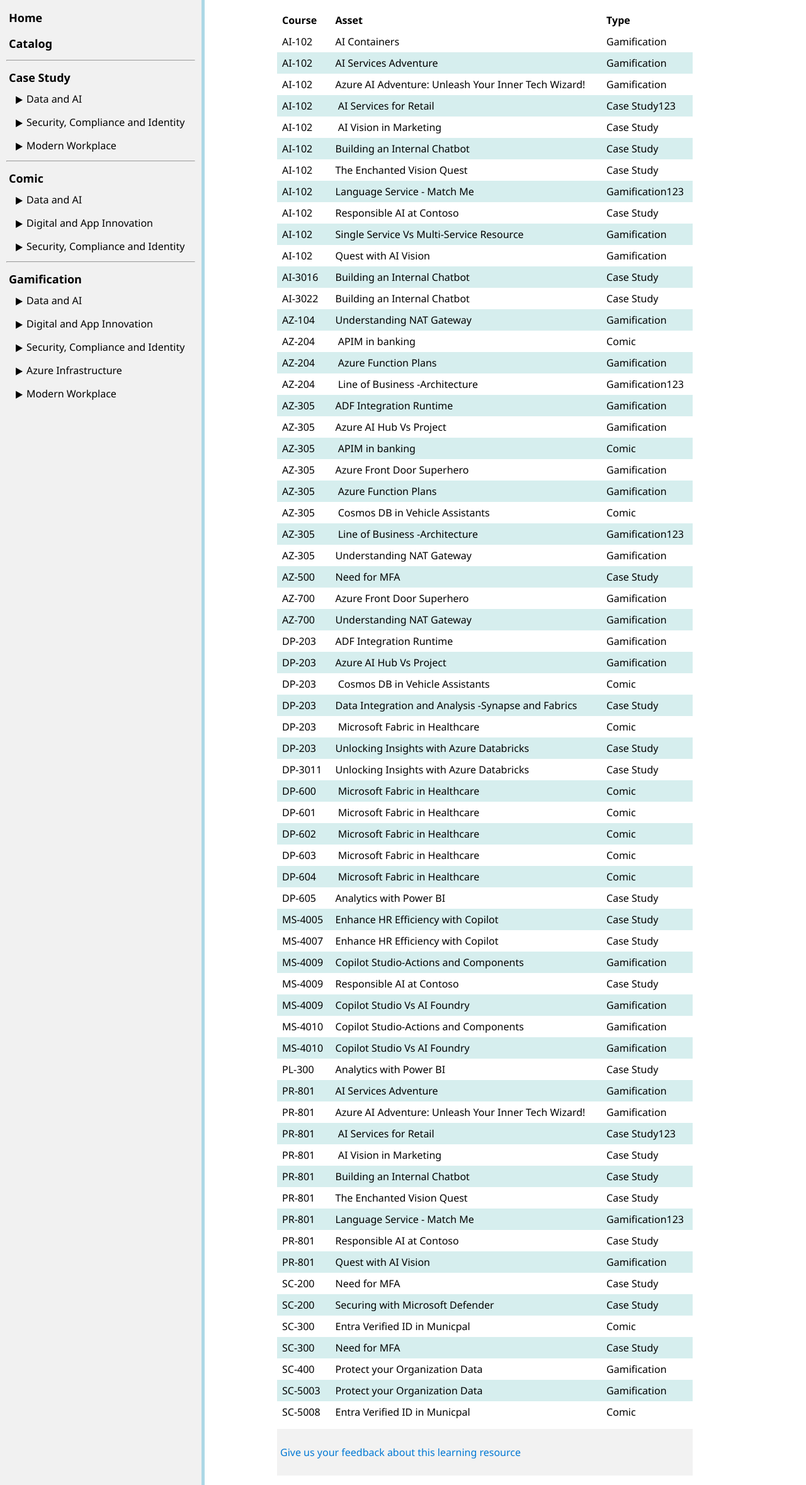
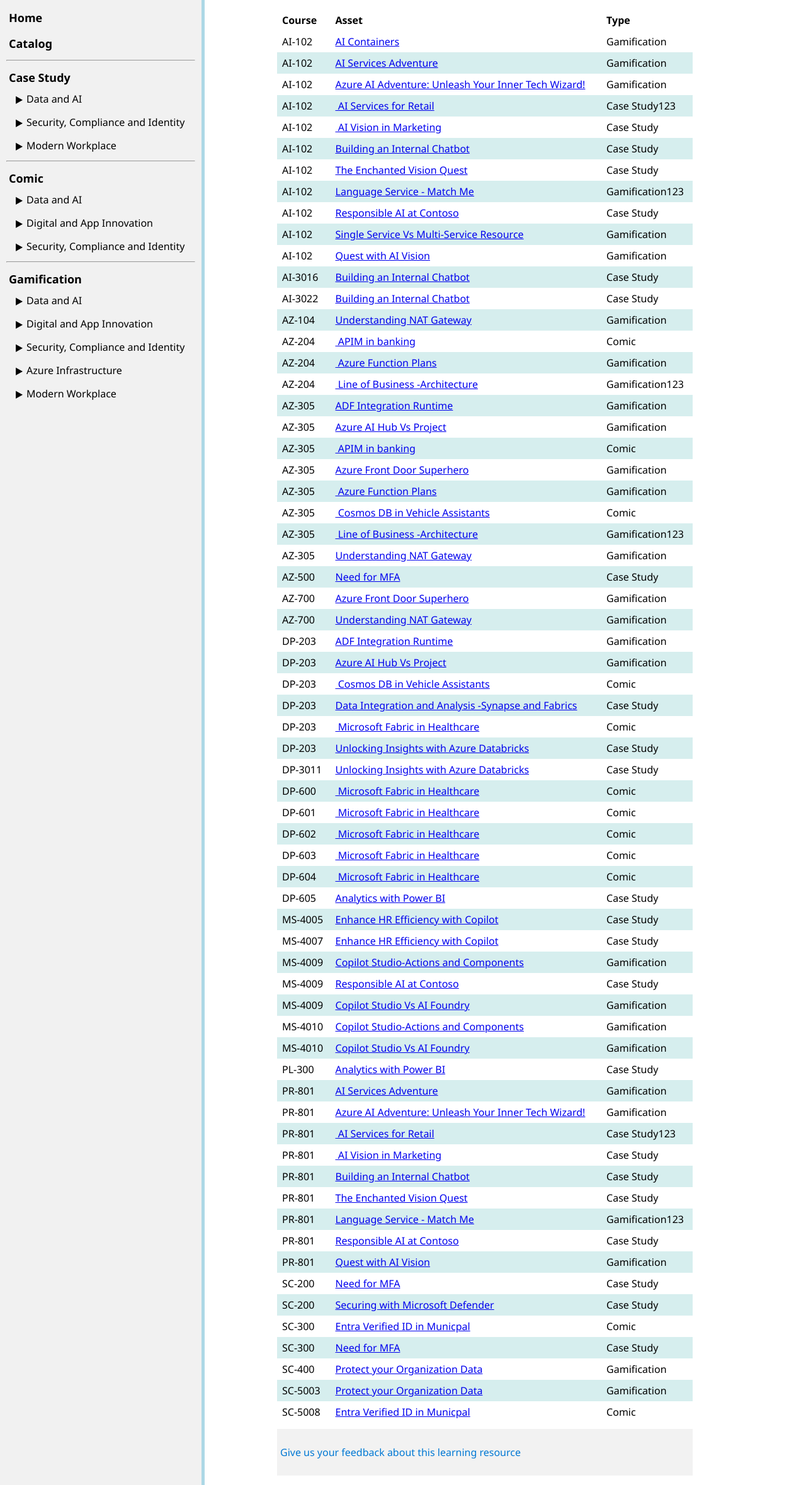
Before and after one commit to ningweinw/iengage, a Jekyll site: the page built from Catalog.md, in a window 1280 px wide. Shown: the whole page at 63% size. Built offline with Jekyll 4.4.1, drawn with Linux system fonts in a browser that asks for light colours.

Commit message:
Update Catalog.md

```diff
--- a/Catalog.md
+++ b/Catalog.md
@@ -18,7 +18,7 @@
       {% for page in pages %}
         <tr>
           <td>{{ course }}</td>
-          <td>{{ page.title }}</td>
+          <td><a href="/iengage/{{ page.url }}">{{ page.title }}</a></td>
           <td>{{ page.category }}</td>
         </tr>
       {% endfor %}
```
